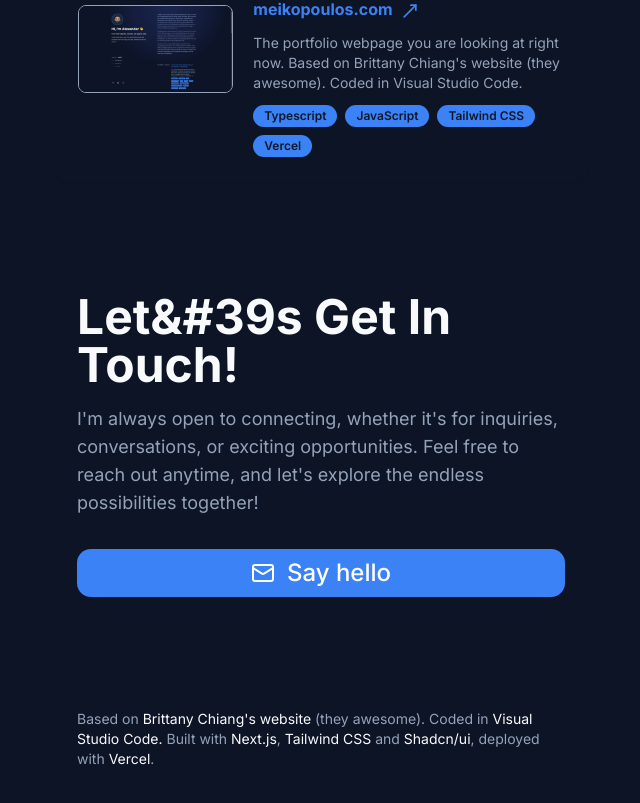
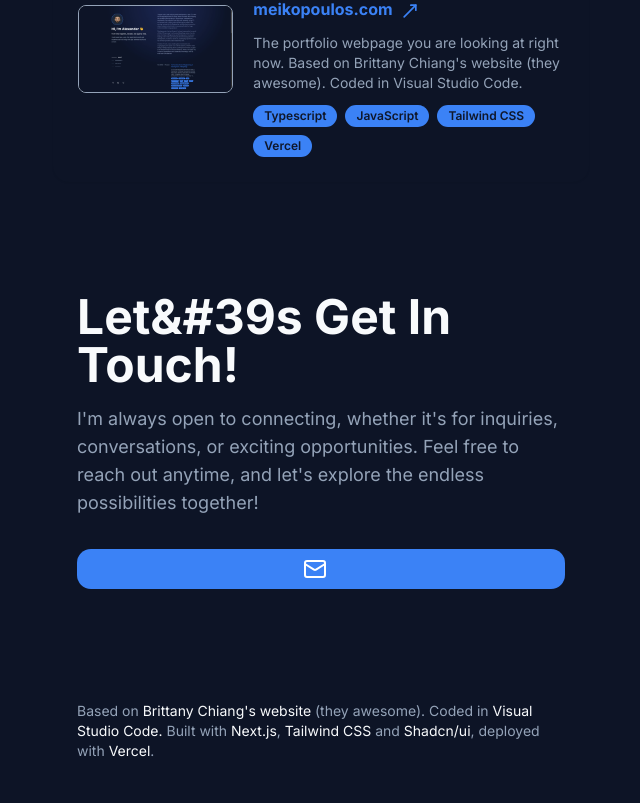
Before and after one commit to aryapatel14/portfolio, a Next.js app: page / in a window 1280 px wide. Shown: the part 3957-4760 px from the top of the page, without its empty margins (595-1235 px from the left). Built offline with nearby package versions, Linux system fonts and the light colour scheme.

Commit message:
Update Contact.tsx

```diff
--- a/components/Contact.tsx
+++ b/components/Contact.tsx
@@ -30,7 +30,6 @@ export default function Contact() {
             <div className="flex flex-row items-center">
               <Mail className="dark:text-white text-muted h-6 w-6" />
               <p className="ml-3 text-2xl dark:text-white text-muted">
-                Say hello
               </p>
             </div>
           </Button>
```
